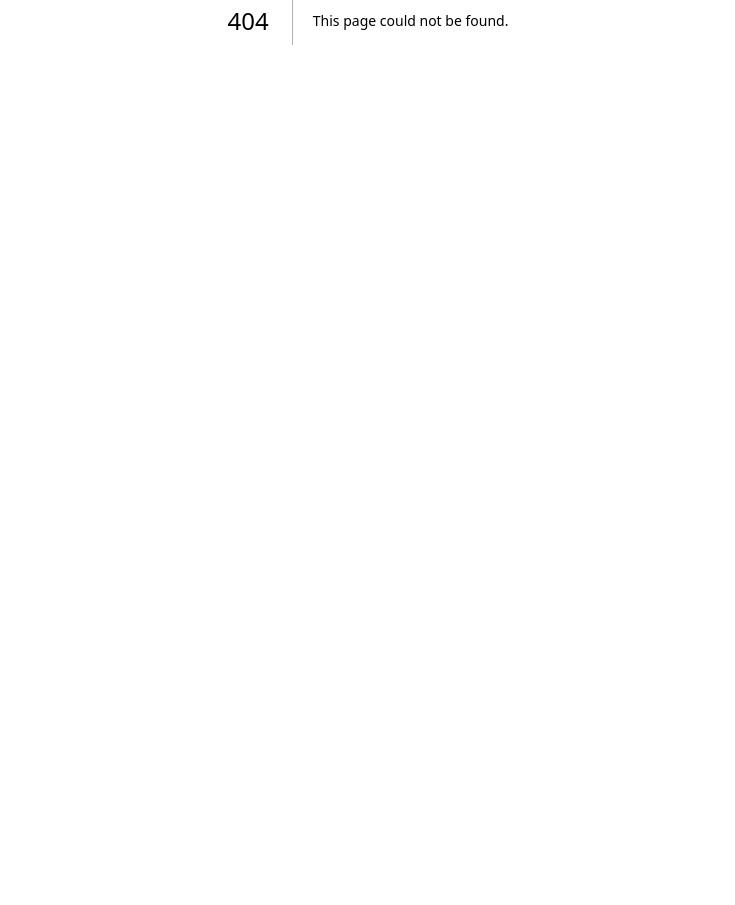
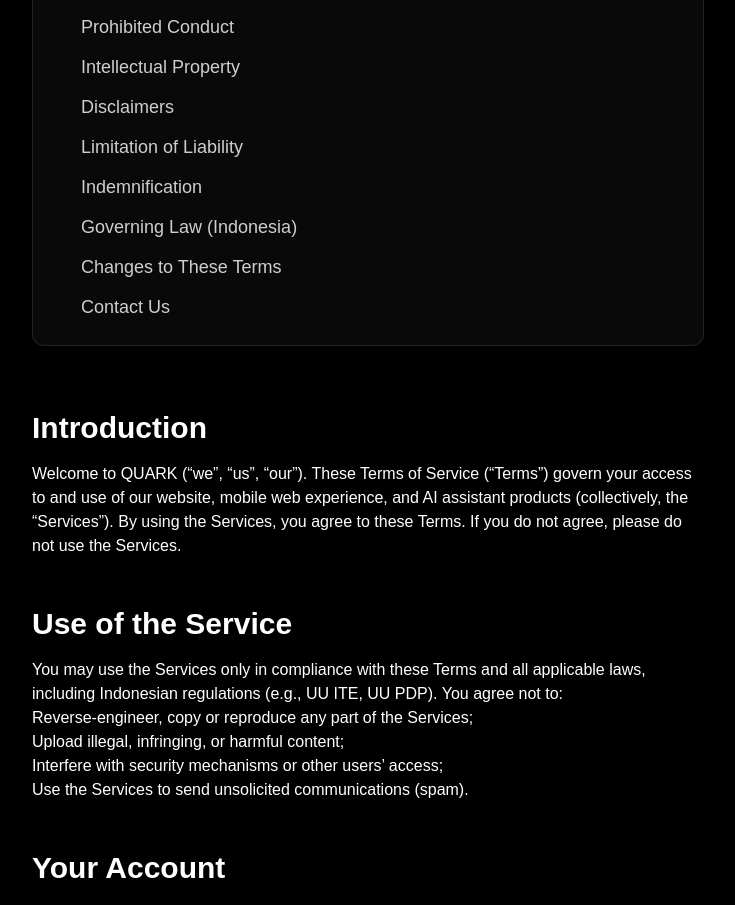
Before and after one commit to michael111103/luxsorcapital, a Next.js app: page /terms in a window 1280 px wide. Before the commit this address had no page. Shown: the part 380-1285 px from the top of the page, without its empty margins (272-1007 px from the left). Before the commit the page ends 800 px from the top, so only its background shows below. Built offline with nearby package versions, Linux system fonts and the light colour scheme.

Commit message:
Add privacy page and footer links

```diff
--- a/src/app/privacy/page.tsx
+++ b/src/app/privacy/page.tsx
@@ -31,8 +31,6 @@
   return (
     <div className="bg-black text-white font-inter min-h-screen flex flex-col">
 
-      {/* spacer supaya konten tidak ketutup header */}
-      <div className="pt-14" />
 
       {/* HERO & TOC */}
       <section className="px-4 md:px-8 py-12 md:py-16">
--- /dev/null
+++ b/src/app/terms/page.tsx
@@ -0,0 +1,197 @@
+// src/app/terms/page.tsx
+"use client";
+
+import Link from "next/link";
+import Footer from "../components/footer";
+import { ChevronRight } from "lucide-react";
+
+// daftar section untuk Table of Contents
+const sections = [
+  { id: "intro",      title: "Introduction" },
+  { id: "use",        title: "Use of the Service" },
+  { id: "account",    title: "Your Account" },
+  { id: "billing",    title: "Subscriptions & Billing" },
+  { id: "prohibited", title: "Prohibited Conduct" },
+  { id: "ip",         title: "Intellectual Property" },
+  { id: "disclaimer", title: "Disclaimers" },
+  { id: "liability",  title: "Limitation of Liability" },
+  { id: "indemnify",  title: "Indemnification" },
+  { id: "law",        title: "Governing Law (Indonesia)" },
+  { id: "changes",    title: "Changes to These Terms" },
+  { id: "contact",    title: "Contact Us" },
+];
+
+export default function TermsPage() {
+  const updatedAt = new Date().toLocaleDateString("en-GB", {
+    day:   "2-digit",
+    month: "2-digit",
+    year:  "numeric",
+  });
+
+  return (
+    <div className="bg-black text-white font-inter min-h-screen flex flex-col">
+
+      {/* Hero + TOC */}
+      <section className="px-6 md:px-8 py-12 md:py-16">
+        <div className="mx-auto max-w-2xl text-center">
+          <h1 className="text-4xl md:text-5xl font-bold mb-2">Terms of Service</h1>
+          <p className="text-white/60 text-sm mb-8">Last updated: {updatedAt}</p>
+        </div>
+
+        <nav className="mx-auto max-w-2xl border border-white/10 rounded-xl p-6 bg-zinc-900/40">
+          <h2 className="text-sm uppercase tracking-widest text-white/60 mb-4">On this page</h2>
+          <ul className="space-y-3">
+            {sections.map((s) => (
+              <li key={s.id}>
+                <a
+                  href={`#${s.id}`}
+                  className="group flex items-center gap-2 text-base md:text-lg text-white/80 hover:text-white"
+                >
+                  <ChevronRight className="w-4 h-4 opacity-0 -translate-x-1 group-hover:opacity-100 group-hover:translate-x-0 transition-all" />
+                  <span className="underline-offset-4 group-hover:underline">{s.title}</span>
+                </a>
+              </li>
+            ))}
+          </ul>
+        </nav>
+      </section>
+
+      {/* Content */}
+      <main className="flex-1 px-6 md:px-8 pb-24">
+        <article className="prose prose-invert prose-headings:font-semibold prose-p:text-white/80 prose-li:text-white/80 max-w-2xl mx-auto">
+          <Section id="intro" title="Introduction">
+            <p>
+              Welcome to QUARK (“we”, “us”, “our”). These Terms of Service (“Terms”) govern your
+              access to and use of our website, mobile web experience, and AI assistant products
+              (collectively, the “Services”). By using the Services, you agree to these Terms.
+              If you do not agree, please do not use the Services.
+            </p>
+          </Section>
+
+          <Section id="use" title="Use of the Service">
+            <p>
+              You may use the Services only in compliance with these Terms and all applicable laws,
+              including Indonesian regulations (e.g., UU ITE, UU PDP). You agree not to:
+            </p>
+            <ul>
+              <li>Reverse‑engineer, copy or reproduce any part of the Services;</li>
+              <li>Upload illegal, infringing, or harmful content;</li>
+              <li>Interfere with security mechanisms or other users’ access;</li>
+              <li>Use the Services to send unsolicited communications (spam).</li>
+            </ul>
+          </Section>
+
+          <Section id="account" title="Your Account">
+            <p>
+              If you create an account, you must provide accurate information and keep it secure.
+              You are responsible for all activity under your account. Immediately notify us if you
+              suspect unauthorized use.
+            </p>
+          </Section>
+
+          <Section id="billing" title="Subscriptions & Billing">
+            <p>
+              Some features require a paid subscription. Billing occurs in advance on a periodic
+              basis (e.g., monthly). All payments are non‑refundable except as required by law.
+              You may cancel anytime; access continues until your billing period ends.
+            </p>
+          </Section>
+
+          <Section id="prohibited" title="Prohibited Conduct">
+            <p>
+              You agree not to:</p>
+            <ul>
+              <li>Use the Services for illegal purposes;</li>
+              <li>Harass, threaten, or abuse others;</li>
+              <li>Collect or store personal data of other users without consent;</li>
+              <li>Distribute malware or engage in phishing activities.</li>
+            </ul>
+          </Section>
+
+          <Section id="ip" title="Intellectual Property">
+            <p>
+              All intellectual property rights in the Services and content are owned by us or our
+              licensors. You receive no rights except the limited license to use the Services as
+              permitted by these Terms.
+            </p>
+          </Section>
+
+          <Section id="disclaimer" title="Disclaimers">
+            <p>
+              THE SERVICES ARE PROVIDED “AS IS” AND “AS AVAILABLE” WITHOUT WARRANTIES OF ANY KIND,
+              EXPRESS OR IMPLIED. WE DISCLAIM ALL WARRANTIES, INCLUDING MERCHANTABILITY,
+              FITNESS FOR A PARTICULAR PURPOSE, AND NON‑INFRINGEMENT.
+            </p>
+          </Section>
+
+          <Section id="liability" title="Limitation of Liability">
+            <p>
+              TO THE MAXIMUM EXTENT PERMITTED UNDER INDONESIAN LAW, WE WILL NOT BE LIABLE FOR ANY
+              INDIRECT, INCIDENTAL, SPECIAL, OR CONSEQUENTIAL DAMAGES ARISING OUT OF YOUR USE OF
+              THE SERVICES. OUR TOTAL AGGREGATE LIABILITY WILL NOT EXCEED THE AMOUNTS YOU PAID
+              US IN THE PRIOR 12 MONTHS.
+            </p>
+          </Section>
+
+          <Section id="indemnify" title="Indemnification">
+            <p>
+              You agree to defend, indemnify, and hold harmless QUARK and its affiliates from any
+              claims, liabilities, or expenses arising from your breach of these Terms or your use
+              of the Services.
+            </p>
+          </Section>
+
+          <Section id="law" title="Governing Law (Indonesia)">
+            <p>
+              These Terms are governed by the laws of the Republic of Indonesia, without regard to
+              conflict of law principles. Any dispute will be resolved in the courts located in
+              Surabaya, Indonesia.
+            </p>
+          </Section>
+
+          <Section id="changes" title="Changes to These Terms">
+            <p>
+              We may modify these Terms at any time. We will post the updated date at the top. If
+              material changes occur, we may notify you by email or in-app notice. Continued
+              use after changes constitutes acceptance.
+            </p>
+          </Section>
+
+          <Section id="contact" title="Contact Us">
+            <p>
+              Questions? Email us at{" "}
+              <Link href="mailto:support@quark.ai" className="underline">
+                support@quark.ai
+              </Link>{" "}
+              or mail to:
+            </p>
+            <p className="mt-2">
+              <strong>QUARK</strong><br />
+              Surabaya, East Java, Indonesia
+            </p>
+          </Section>
+        </article>
+      </main>
+
+      <Footer />
+    </div>
+  );
+}
+
+// helper component
+function Section({
+  id,
+  title,
+  children,
+}: {
+  id: string;
+  title: string;
+  children: React.ReactNode;
+}) {
+  return (
+    <section id={id} className="scroll-mt-24 mb-12">
+      <h2 className="text-2xl md:text-3xl font-semibold mb-4">{title}</h2>
+      {children}
+    </section>
+  );
+}
```
